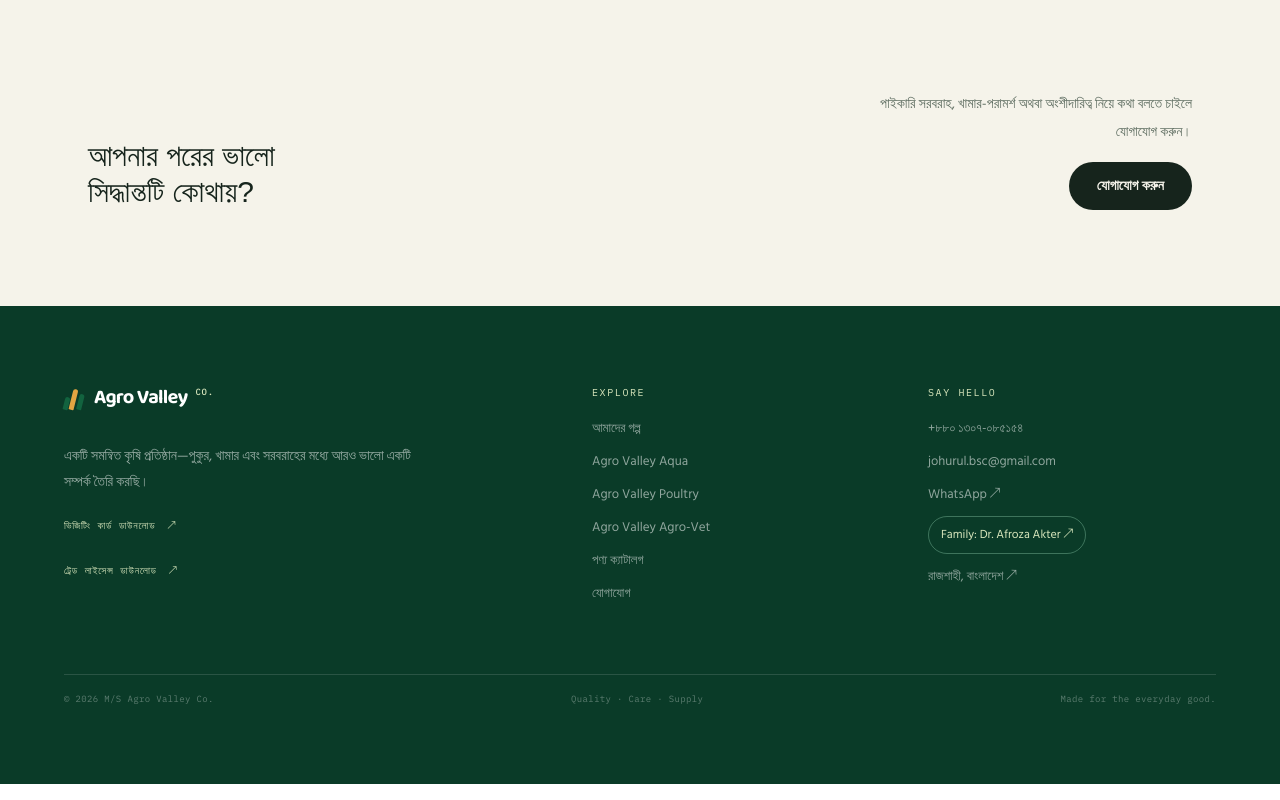
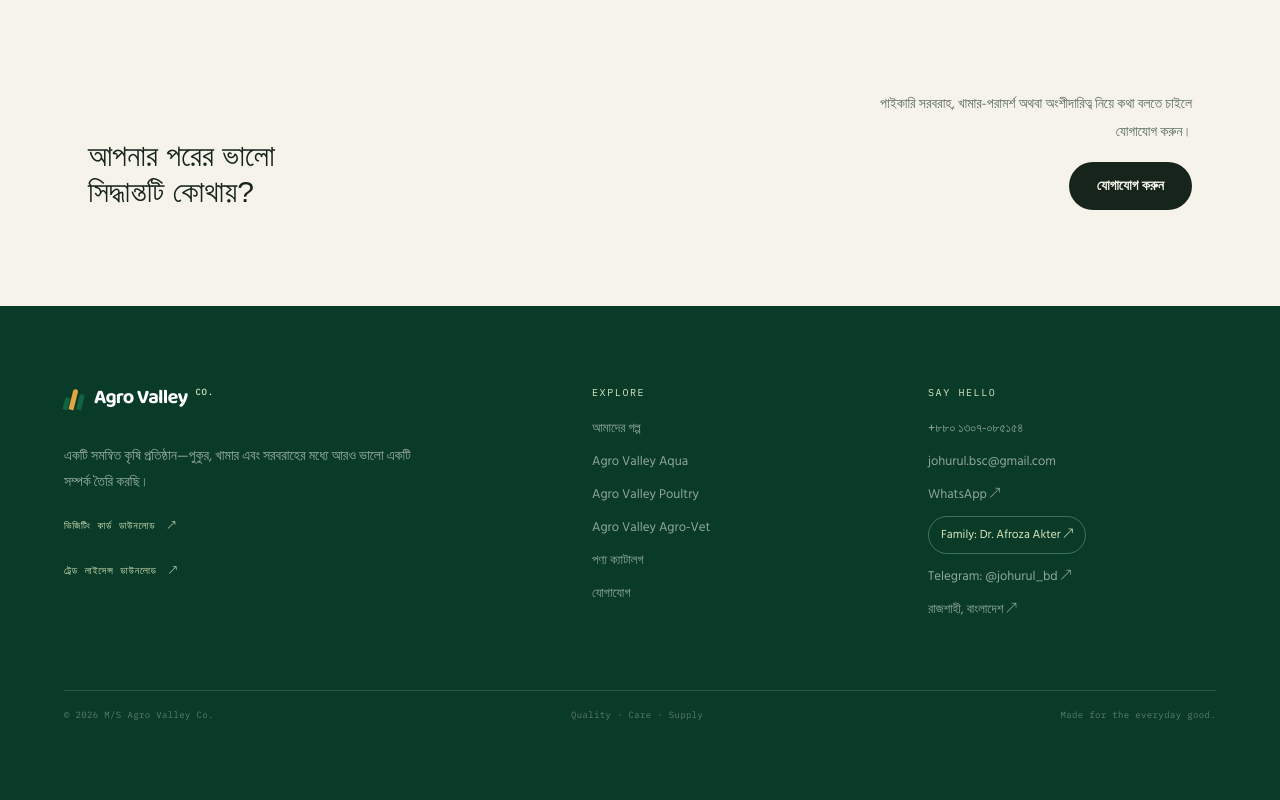
Before and after one commit to agrovalley/bd, a Next.js app: page / in a window 1280 px wide. Shown: the part 2192-2992 px from the top of the page. Built offline with nearby package versions, Linux system fonts and the light colour scheme; a web font is replaced by a local one.

Commit message:
Add Telegram contact link

```diff
--- a/components/Footer.jsx
+++ b/components/Footer.jsx
@@ -39,6 +39,7 @@ export default function Footer() {
               <a href="mailto:johurul.bsc@gmail.com">johurul.bsc@gmail.com</a>
               <a href="https://wa.me/8801307085154" target="_blank" rel="noopener noreferrer">WhatsApp ↗</a>
               <a href="https://drafroza.vercel.app/" target="_blank" rel="noopener noreferrer" className="family-site-link">Family: Dr. Afroza Akter ↗</a>
+              <a href="https://t.me/johurul_bd" target="_blank" rel="noopener noreferrer" className="telegram-link">Telegram: @johurul_bd ↗</a>
               <a href="https://www.google.com/maps/@24.3983037,88.730349,16z" target="_blank" rel="noopener noreferrer">রাজশাহী, বাংলাদেশ ↗</a>
             </div>
           </div>
```
